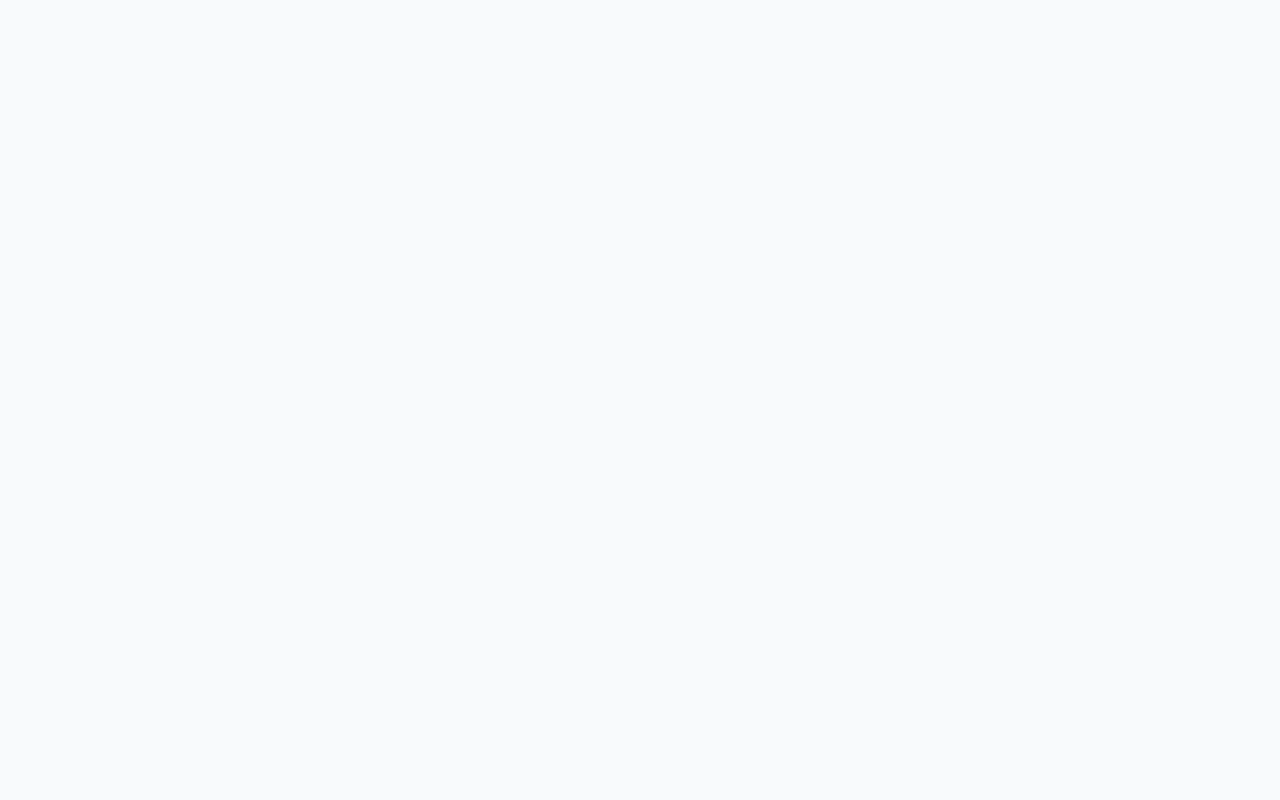
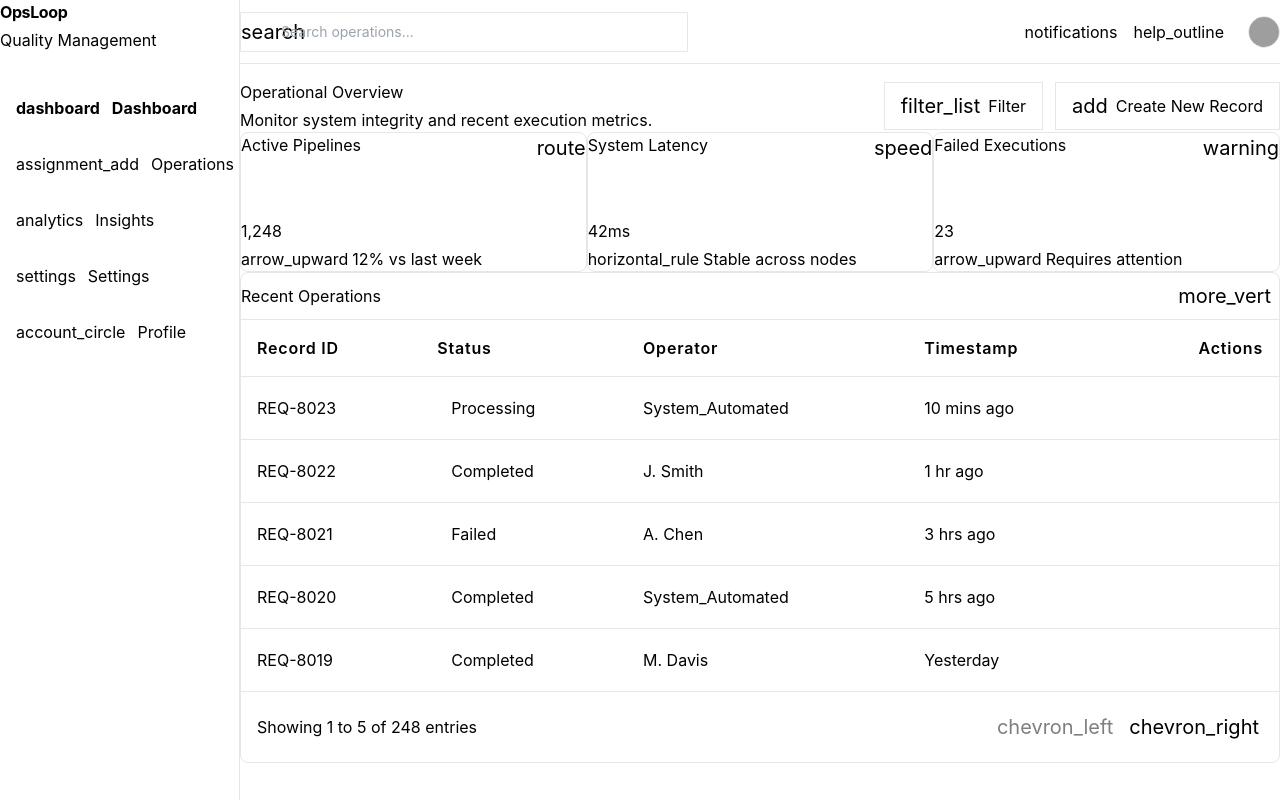
Before and after one commit to hikmetgulsesli/ops-quality-loop-0510, a React (Vite) app: page / in a window 1280 px wide. Built offline with nearby package versions, Linux system fonts and the light colour scheme; grey boxes are pictures that could not be loaded.

Commit message:
wip: implement App.tsx with app shell and screen routing

```diff
--- a/src/App.tsx
+++ b/src/App.tsx
@@ -1,3 +1,76 @@
+import { useAppState } from './hooks/useAppState';
+import { AppProvider } from './contexts/AppContext';
+import { Dashboard } from './screens/Dashboard';
+import { InsightsDashboard } from './screens/InsightsDashboard';
+import { RecordDetail } from './screens/RecordDetail';
+import { CreateeditForm } from './screens/CreateeditForm';
+import { Settings } from './screens/Settings';
+import { ProfilePanel } from './screens/ProfilePanel';
+import { EmptyState } from './screens/EmptyState';
+import { ErrorState } from './screens/ErrorState';
+import type { AppContextValue } from './contexts/AppContext';
+
 export default function App() {
-  return <main data-setfarm-root="baseline" className="min-h-screen bg-slate-50 text-slate-950" />;
+  const {
+    state,
+    setScreen,
+    setSearchQuery,
+    selectRecord,
+    createRecord,
+    updateRecord,
+    deleteRecord,
+    updateSettings,
+    updateProfile,
+    clearStorageError,
+    retryStorage,
+    resetStorage,
+  } = useAppState();
+
+  const ctx: AppContextValue = {
+    state,
+    setScreen,
+    setSearchQuery,
+    selectRecord,
+    createRecord,
+    updateRecord,
+    deleteRecord,
+    updateSettings,
+    updateProfile,
+    clearStorageError,
+    retryStorage,
+    resetStorage,
+  };
+
+  const renderScreen = () => {
+    switch (state.screen) {
+      case 'dashboard':
+        return <Dashboard />;
+      case 'insights':
+        return <InsightsDashboard />;
+      case 'record-detail':
+        return <RecordDetail />;
+      case 'create-edit':
+        return <CreateeditForm />;
+      case 'settings':
+        return <Settings />;
+      case 'profile':
+        return <ProfilePanel />;
+      case 'empty':
+        return <EmptyState />;
+      case 'error':
+        return <ErrorState />;
+      case 'operations':
+        return <Dashboard />;
+      default:
+        return <Dashboard />;
+    }
+  };
+
+  return (
+    <AppProvider value={ctx}>
+      <div data-setfarm-root="app" className="min-h-screen bg-background text-on-surface">
+        {renderScreen()}
+      </div>
+    </AppProvider>
+  );
 }
```
